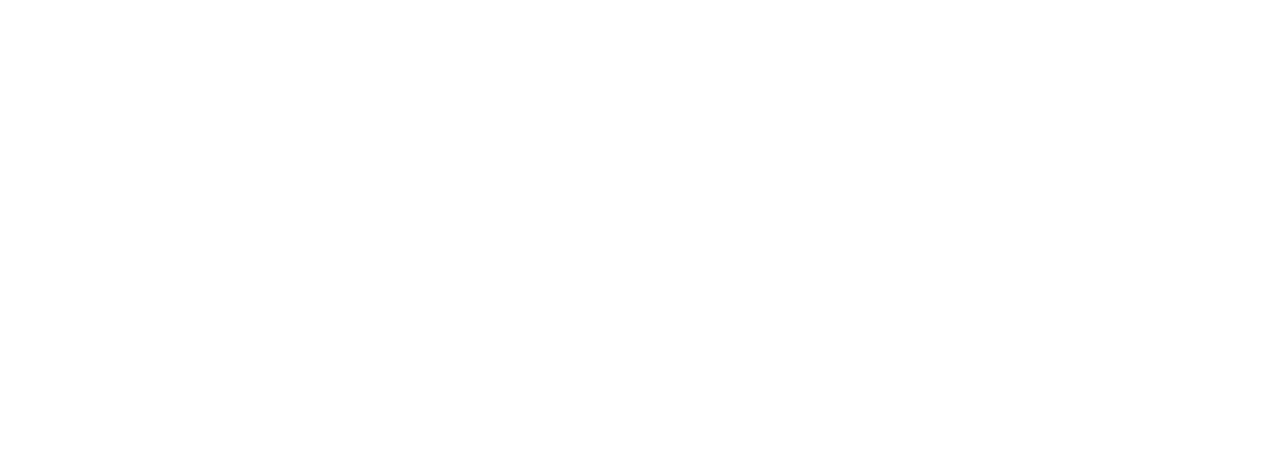
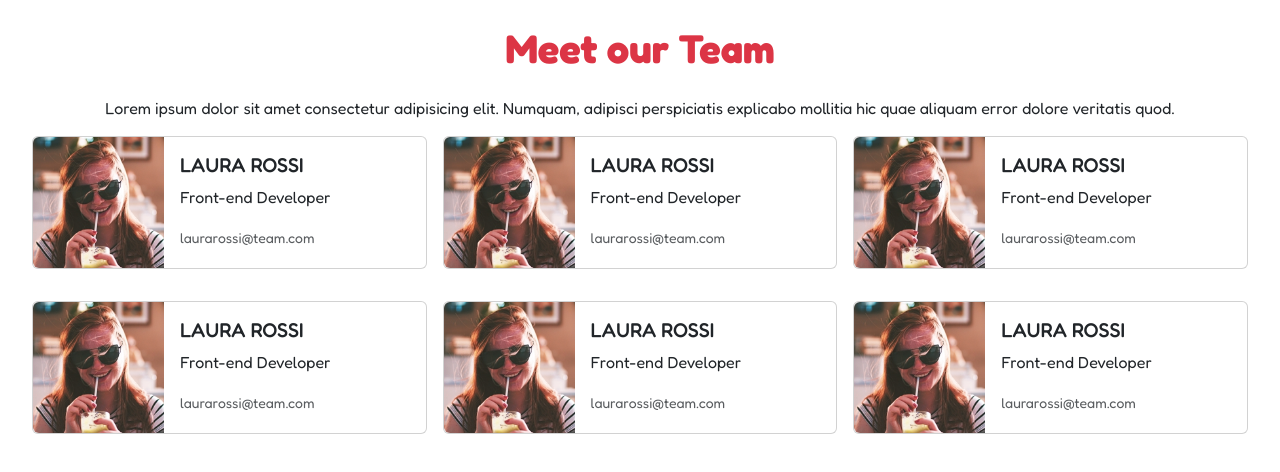
Before and after one commit to AndreaBeltramin/js-our-team, a plain HTML site: page index.html in a window 1280 px wide. Drawn offline with nearby package versions, Linux system fonts and the light colour scheme.

Commit message:
struttura di base

```diff
--- a/css/style.css
+++ b/css/style.css
@@ -0,0 +1,5 @@
+body {
+	font-family: "Fredoka", sans-serif;
+	font-optical-sizing: auto;
+	font-style: normal;
+}
--- a/index.html
+++ b/index.html
@@ -3,6 +3,12 @@
 	<head>
 		<meta charset="UTF-8" />
 		<meta name="viewport" content="width=device-width, initial-scale=1.0" />
+		<link rel="preconnect" href="https://fonts.googleapis.com" />
+		<link rel="preconnect" href="https://fonts.gstatic.com" crossorigin />
+		<link
+			href="https://fonts.googleapis.com/css2?family=Fredoka:wght@300..700&family=Montserrat:ital,wght@0,100..900;1,100..900&display=swap"
+			rel="stylesheet"
+		/>
 
 		<!--LINK FONT-AWESOME-->
 		<!--<link
@@ -27,6 +33,150 @@
 		<title>OUR TEAM</title>
 	</head>
 	<body>
+		<div class="text-center">
+			<h1 class="my-4 fw-bold text-danger">Meet our Team</h1>
+			<p>
+				Lorem ipsum dolor sit amet consectetur adipisicing elit. Numquam,
+				adipisci perspiciatis explicabo mollitia hic quae aliquam error dolore
+				veritatis quod.
+			</p>
+		</div>
+		<div class="row row-cols-3 g-3 mx-4">
+			<div class="col">
+				<div class="card mb-3">
+					<div class="row g-0">
+						<div class="col-md-4">
+							<img
+								src="./assets/img/female1.png"
+								class="img-fluid rounded-start"
+								alt="female"
+							/>
+						</div>
+						<div class="col-md-8">
+							<div class="card-body">
+								<h5 class="card-title">LAURA ROSSI</h5>
+								<p class="card-text">Front-end Developer</p>
+								<p class="card-text">
+									<small class="text-body-secondary">laurarossi@team.com</small>
+								</p>
+							</div>
+						</div>
+					</div>
+				</div>
+			</div>
+			<div class="col">
+				<div class="card mb-3">
+					<div class="row g-0">
+						<div class="col-md-4">
+							<img
+								src="./assets/img/female1.png"
+								class="img-fluid rounded-start"
+								alt="female"
+							/>
+						</div>
+						<div class="col-md-8">
+							<div class="card-body">
+								<h5 class="card-title">LAURA ROSSI</h5>
+								<p class="card-text">Front-end Developer</p>
+								<p class="card-text">
+									<small class="text-body-secondary">laurarossi@team.com</small>
+								</p>
+							</div>
+						</div>
+					</div>
+				</div>
+			</div>
+			<div class="col">
+				<div class="card mb-3">
+					<div class="row g-0">
+						<div class="col-md-4">
+							<img
+								src="./assets/img/female1.png"
+								class="img-fluid rounded-start"
+								alt="female"
+							/>
+						</div>
+						<div class="col-md-8">
+							<div class="card-body">
+								<h5 class="card-title">LAURA ROSSI</h5>
+								<p class="card-text">Front-end Developer</p>
+								<p class="card-text">
+									<small class="text-body-secondary">laurarossi@team.com</small>
+								</p>
+							</div>
+						</div>
+					</div>
+				</div>
+			</div>
+			<div class="col">
+				<div class="card mb-3">
+					<div class="row g-0">
+						<div class="col-md-4">
+							<img
+								src="./assets/img/female1.png"
+								class="img-fluid rounded-start"
+								alt="female"
+							/>
+						</div>
+						<div class="col-md-8">
+							<div class="card-body">
+								<h5 class="card-title">LAURA ROSSI</h5>
+								<p class="card-text">Front-end Developer</p>
+								<p class="card-text">
+									<small class="text-body-secondary">laurarossi@team.com</small>
+								</p>
+							</div>
+						</div>
+					</div>
+				</div>
+			</div>
+
+			<div class="col">
+				<div class="card mb-3">
+					<div class="row g-0">
+						<div class="col-md-4">
+							<img
+								src="./assets/img/female1.png"
+								class="img-fluid rounded-start"
+								alt="female"
+							/>
+						</div>
+						<div class="col-md-8">
+							<div class="card-body">
+								<h5 class="card-title">LAURA ROSSI</h5>
+								<p class="card-text">Front-end Developer</p>
+								<p class="card-text">
+									<small class="text-body-secondary">laurarossi@team.com</small>
+								</p>
+							</div>
+						</div>
+					</div>
+				</div>
+			</div>
+			<div class="col">
+				<div class="card mb-3">
+					<div class="row g-0">
+						<div class="col-md-4">
+							<img
+								src="./assets/img/female1.png"
+								class="img-fluid rounded-start"
+								alt="female"
+							/>
+						</div>
+						<div class="col-md-8">
+							<div class="card-body">
+								<h5 class="card-title">LAURA ROSSI</h5>
+								<p class="card-text">Front-end Developer</p>
+								<p class="card-text">
+									<small class="text-body-secondary">laurarossi@team.com</small>
+								</p>
+							</div>
+						</div>
+					</div>
+				</div>
+			</div>
+		</div>
+
 		<!--BOOTSTRAP JS-->
 		<script
 			src="https://cdn.jsdelivr.net/npm/bootstrap@5.3.3/dist/js/bootstrap.bundle.min.js"
--- a/js/main.js
+++ b/js/main.js
@@ -0,0 +1,38 @@
+const teamMembers = [
+	{
+		name: "Marco Bianchi",
+		role: "Designer",
+		email: "marcobianchi@team.com",
+		img: "img/male1.png",
+	},
+	{
+		name: "Laura Rossi",
+		role: "Front-end Developer",
+		email: "laurarossi@team.com",
+		img: "img/female1.png",
+	},
+	{
+		name: "Giorgio Verdi",
+		role: "Back-end Developer",
+		email: "giorgioverdi@team.com",
+		img: "img/male2.png",
+	},
+	{
+		name: "Marta Ipsum",
+		role: "SEO Specialist",
+		email: "martarossi@team.com",
+		img: "img/female2.png",
+	},
+	{
+		name: "Roberto Lorem",
+		role: "SEO Specialist",
+		email: "robertolorem@team.com",
+		img: "img/male3.png",
+	},
+	{
+		name: "Daniela Amet",
+		role: "Analyst",
+		email: "danielaamet@team.com",
+		img: "img/female3.png",
+	},
+];
```
